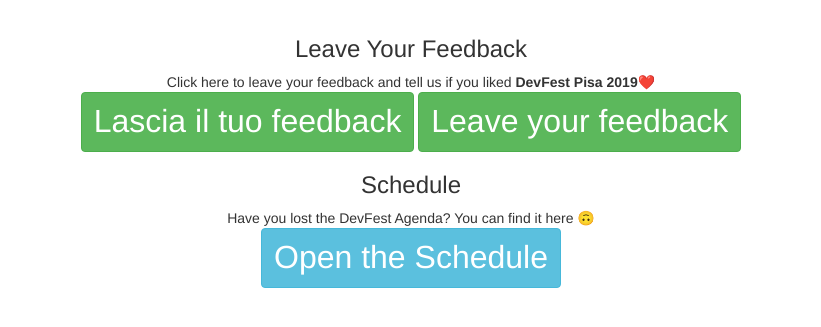
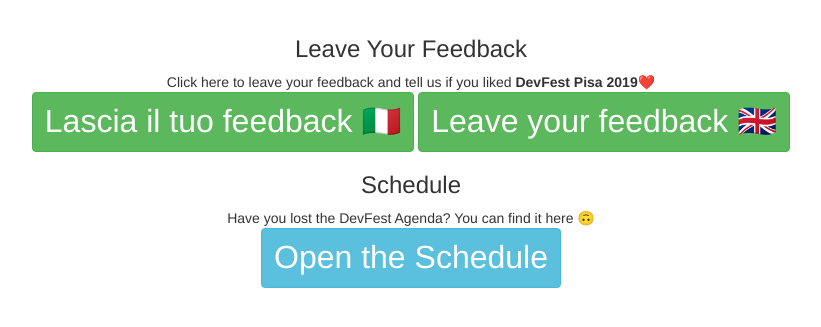
Before and after one commit to gdgpisa/gdgpisa.github.io, a Jekyll site: the page built from badge.md, in a window 1280 px wide. Shown: the top 327 px of the page, without its empty margins (229-1050 px from the left). Built offline with Jekyll 4.4.1, drawn with Linux system fonts in a browser that asks for light colours.

Commit message:
Updated badge

```diff
--- a/badge.md
+++ b/badge.md
@@ -26,8 +26,8 @@ button {
             <div class="card-body">
             <h3 class="card-title">Leave Your Feedback</h3>
                 <p class="card-text">Click here to leave your feedback and tell us if you liked <strong>DevFest Pisa 2019</strong>❤️<br/>
-                <a href="/feedbackform"><button type="button" class="btn btn-raised btn-success">Lascia il tuo feedback</button></a>
-                <a href="https://docs.google.com/forms/d/e/1FAIpQLScVNYiEnKhMmMG5a0dX_8nqbRqCpc61md6fyYB4yMorFvVKUg/viewform"><button type="button" class="btn btn-raised btn-success">Leave your feedback</button></a>
+                <a href="/feedbackform"><button type="button" class="btn btn-raised btn-success">Lascia il tuo feedback 🇮🇹</button></a>
+                <a href="https://docs.google.com/forms/d/e/1FAIpQLScVNYiEnKhMmMG5a0dX_8nqbRqCpc61md6fyYB4yMorFvVKUg/viewform"><button type="button" class="btn btn-raised btn-success">Leave your feedback 🇬🇧</button></a>
                 </p>
             </div>
         </div>
```
